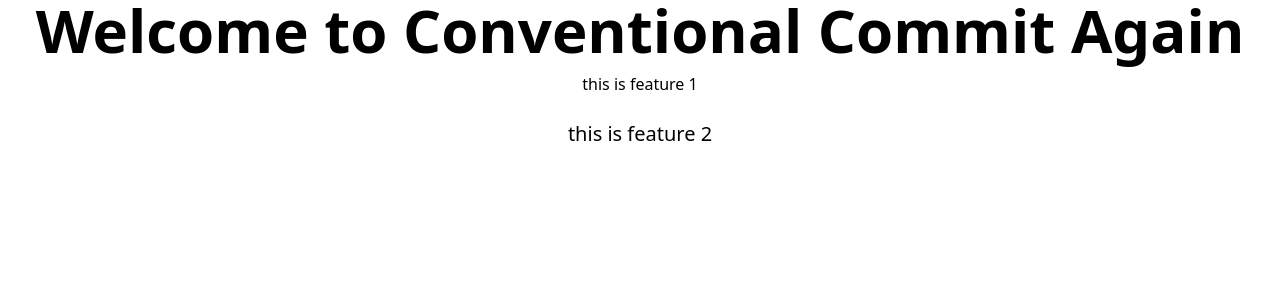
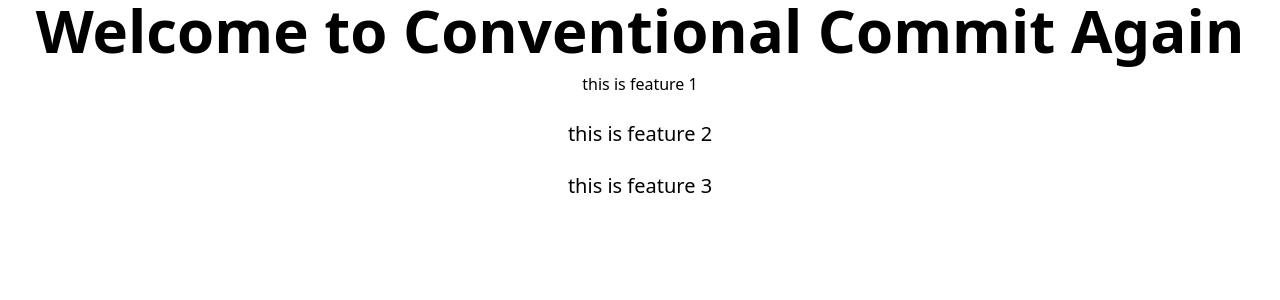
Before and after one commit to rizaadi/learn-conventional-commit, a Next.js app: page / in a window 1280 px wide. Shown: the top 300 px of the page. Built offline with nearby package versions, Linux system fonts and the light colour scheme.

Commit message:
feat: add feature 3

```diff
--- a/pages/index.js
+++ b/pages/index.js
@@ -17,6 +17,7 @@ export default function Home() {
         </h1>
         <p className='text-center p-3 text-base'>this is feature 1</p>
         <p className='text-center p-3 text-xl'>this is feature 2</p>
+        <p className='text-center p-3 text-xl'>this is feature 3</p>
       </main>
     </div>
   );
```
